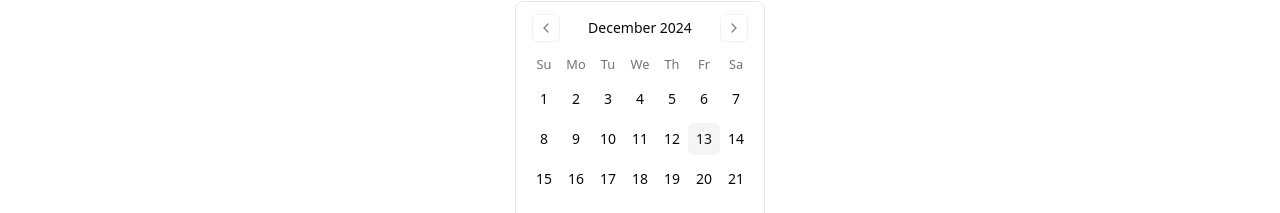
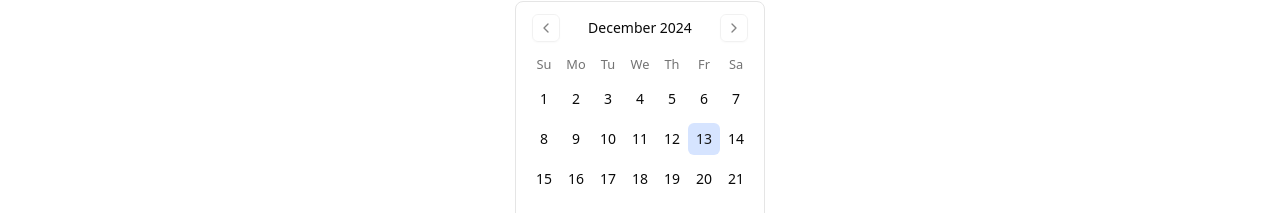
Before and after one commit to diogrocarvalho/pain-calendar, a React (Vite) app: page /pain-calendar/ in a window 1280 px wide. Shown: the part 95-308 px from the top of the page. Built offline with nearby package versions, Linux system fonts and the light colour scheme.

Commit message:
adding color to selected dates

```diff
--- a/src/App.tsx
+++ b/src/App.tsx
@@ -7,6 +7,9 @@ import { PainList } from './components/pain-list/pain-list.component'
 import { Calendar } from './components/ui/calendar'
 import { Home } from './pages/home.page'
 import { Pain } from './types/pain'
+import customParseFormat from 'dayjs/plugin/customParseFormat'
+
+dayjs.extend(customParseFormat)
 
 function App() {
   const [selectedDate, setSelectedDate] = React.useState<Date | undefined>(
@@ -20,9 +23,17 @@ function App() {
     const storagedData = JSON.parse(localStorage.getItem('pains') || '{}')
     const currentPains =
       storagedData[dayjs(selectedDate).format('DD-MM-YYYY')] || []
+
+    const date = dayjs(selectedDate)
+    const now = dayjs()
+    const updatedDate = date
+      .set('hour', now.hour())
+      .set('minute', now.minute())
+      .set('second', now.second())
+
     const newPain = {
       ...pain,
-      time: dayjs().toDate(),
+      time: updatedDate.toDate(),
       id: new Date().getTime(),
     }
     currentPains.push(newPain)
@@ -30,6 +41,7 @@ function App() {
     localStorage.setItem('pains', JSON.stringify(storagedData))
     setCurrentPains(currentPains)
   }
+
   function deletePain(pain: Pain) {
     const storagedData = JSON.parse(localStorage.getItem('pains') || '{}')
     const currentPains =
@@ -39,6 +51,20 @@ function App() {
     localStorage.setItem('pains', JSON.stringify(storagedData))
     setCurrentPains(newPains)
   }
+
+  const getBookedDays = React.useCallback(() => {
+    const storagedData = JSON.parse(localStorage.getItem('pains') || '{}')
+    const bookedDays = Object.entries(storagedData)
+      .filter(([, value]) => {
+        if (Array.isArray(value)) {
+          return value.length > 0
+        }
+        return false
+      })
+      .map(([value]) => dayjs(value, 'DD-MM-YYYY').toDate())
+
+    return bookedDays
+  }, [])
 
   useEffect(() => {
     const storagedData = JSON.parse(localStorage.getItem('pains') || '{}')
@@ -52,6 +78,7 @@ function App() {
       <h1 className="text-2xl mb-4">Olá, Raquel!</h1>
       <div className="w-full flex flex-col items-center my-4">
         <Calendar
+          modifiers={{ booked: getBookedDays() }}
           className="max-w-64 rounded-lg border"
           mode="single"
           onSelect={setSelectedDate}
--- a/src/components/ui/calendar.tsx
+++ b/src/components/ui/calendar.tsx
@@ -1,9 +1,9 @@
+import { ChevronLeft, ChevronRight } from 'lucide-react'
 import * as React from 'react'
-import { ChevronLeft, ChevronRight } from 'lucide-react'
 import { DayPicker } from 'react-day-picker'
 
+import { buttonVariants } from '@/components/ui/button'
 import { cn } from '@/lib/utils'
-import { buttonVariants } from '@/components/ui/button'
 
 export type CalendarProps = React.ComponentProps<typeof DayPicker>
 
@@ -17,6 +17,9 @@ function Calendar({
     <DayPicker
       showOutsideDays={showOutsideDays}
       className={cn('p-3', className)}
+      modifiersClassNames={{
+        booked: 'bg-pink-200 border border-pink-700',
+      }}
       classNames={{
         months: 'flex flex-col sm:flex-row space-y-4 sm:space-x-4 sm:space-y-0',
         month: 'space-y-4',
--- a/tailwind.config.js
+++ b/tailwind.config.js
@@ -7,51 +7,51 @@ export default {
       borderRadius: {
         lg: 'var(--radius)',
         md: 'calc(var(--radius) - 2px)',
-  			sm: 'calc(var(--radius) - 4px)'
+        sm: 'calc(var(--radius) - 4px)',
       },
       colors: {
         background: 'hsl(var(--background))',
         foreground: 'hsl(var(--foreground))',
         card: {
           DEFAULT: 'hsl(var(--card))',
-  				foreground: 'hsl(var(--card-foreground))'
+          foreground: 'hsl(var(--card-foreground))',
         },
         popover: {
           DEFAULT: 'hsl(var(--popover))',
-  				foreground: 'hsl(var(--popover-foreground))'
+          foreground: 'hsl(var(--popover-foreground))',
         },
         primary: {
           DEFAULT: 'hsl(var(--primary))',
-  				foreground: 'hsl(var(--primary-foreground))'
+          foreground: 'hsl(var(--primary-foreground))',
         },
         secondary: {
           DEFAULT: 'hsl(var(--secondary))',
-  				foreground: 'hsl(var(--secondary-foreground))'
+          foreground: 'hsl(var(--secondary-foreground))',
         },
         muted: {
           DEFAULT: 'hsl(var(--muted))',
-  				foreground: 'hsl(var(--muted-foreground))'
+          foreground: 'hsl(var(--muted-foreground))',
         },
         accent: {
-  				DEFAULT: 'hsl(var(--accent))',
-  				foreground: 'hsl(var(--accent-foreground))'
+          DEFAULT: '#D6E4FF',
+          foreground: 'hsl(var(--accent-foreground))',
         },
         destructive: {
           DEFAULT: 'hsl(var(--destructive))',
-  				foreground: 'hsl(var(--destructive-foreground))'
+          foreground: 'hsl(var(--destructive-foreground))',
         },
         border: 'hsl(var(--border))',
         input: 'hsl(var(--input))',
         ring: 'hsl(var(--ring))',
         chart: {
-  				'1': 'hsl(var(--chart-1))',
-  				'2': 'hsl(var(--chart-2))',
-  				'3': 'hsl(var(--chart-3))',
-  				'4': 'hsl(var(--chart-4))',
-  				'5': 'hsl(var(--chart-5))'
+          1: 'hsl(var(--chart-1))',
+          2: 'hsl(var(--chart-2))',
+          3: 'hsl(var(--chart-3))',
+          4: 'hsl(var(--chart-4))',
+          5: 'hsl(var(--chart-5))',
+        },
+      },
+    },
+  },
+  plugins: [require('tailwindcss-animate')],
 }
-  		}
-  	}
-  },
-  plugins: [require("tailwindcss-animate")],
-}
```
Lines whose indentation alone changed are shown as unchanged.
